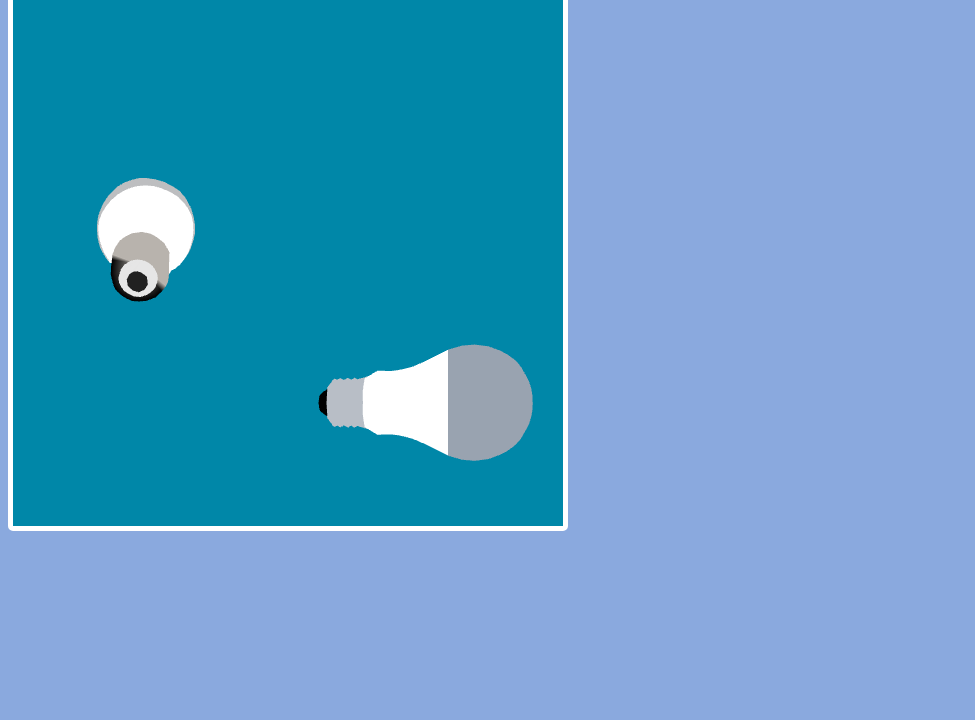
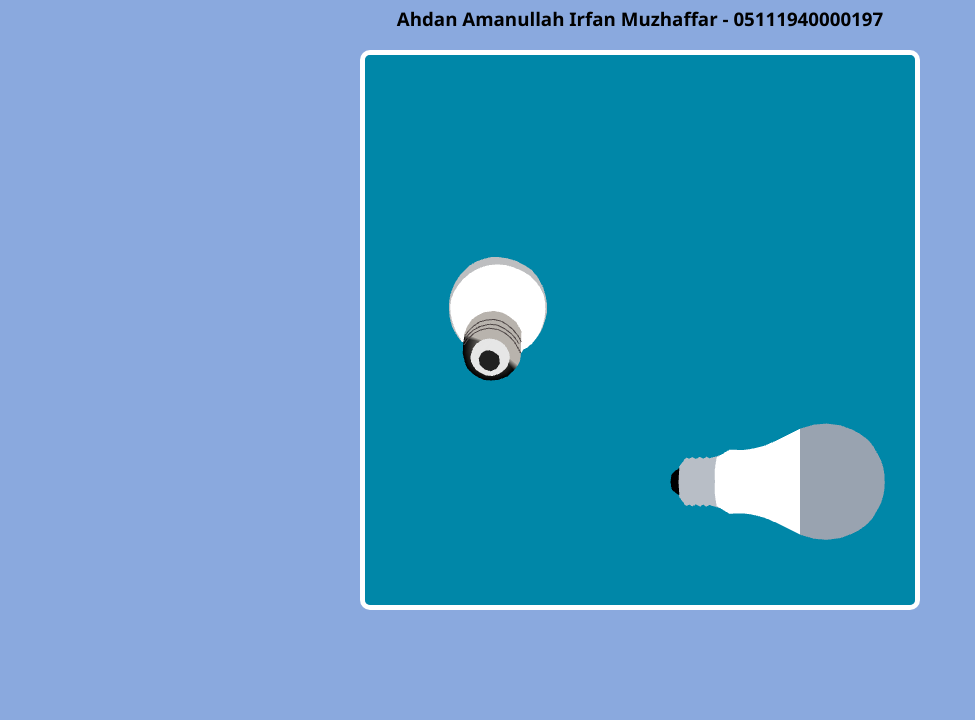
Before and after one commit to cg2021b/tugas-1-ahdan86, a plain HTML site: page index.html in a window 1280 px wide. Shown: the part 80-800 px from the top of the page, without its empty margins (0-975 px from the left). Drawn offline with Linux system fonts and the light colour scheme.

Commit message:
Add Ulir Things

```diff
--- a/index.html
+++ b/index.html
@@ -8,22 +8,26 @@
     <script src="vertices.js"></script>
     <script src="main.js"></script>
     <style>
-      h1{
+      h1, h3{
         font-family:'Segoe UI', Tahoma, Geneva, Verdana, sans-serif;
-        margin: 0 auto;
+        text-align: center
       }
       body{
         background-color: #8aa9de;
       }
       canvas{
         border: 5px solid white;
-        border-radius: 5px;
-        margin: auto;
+        border-radius: 10px;
+        position: absolute;
+        left: 0;
+        right: 0;
+        margin:auto;
       }
     </style>
   </head>
   <body onload="main()">
     <h1>Menggambar Lampu</h1>
+    <h3>Ahdan Amanullah Irfan Muzhaffar - 05111940000197</h3>
     <canvas id="myCanvas" width="550" height="550"> Browser tidak mendukung HTML5 </canvas>
   </body>
 </html>
--- a/main.js
+++ b/main.js
@@ -135,6 +135,10 @@ function main() {
     gl.drawArrays(gl.TRIANGLES, 160, 90);
     gl.drawArrays(gl.TRIANGLE_FAN, 261, 24);
     gl.drawArrays(gl.TRIANGLE_FAN, 250, 11);
+    gl.drawArrays(gl.LINE_STRIP, 370, 12);
+    gl.drawArrays(gl.LINE_STRIP, 382, 11);
+    gl.drawArrays(gl.LINE_STRIP, 393, 12);
+    // gl.drawArrays(gl.LINE_LOOP, 405, 13);
     requestAnimationFrame(render);
   }
   requestAnimationFrame(render);
--- a/vertices.js
+++ b/vertices.js
@@ -401,4 +401,58 @@ const verticesKanan = [
     -0.3607723144738, -0.0050024752822, 0.741, 0.745, 0.753,
     -0.37, -0.02, 0.741, 0.745, 0.753,
     -0.3784247208687, -0.0326780569775, 0.741, 0.745, 0.753,
+
+    //Ulir
+    -0.433346378698, -0.0850412401818, 0.305, 0.274, 0.274,
+    -0.4450285260962, -0.0629384821094, 0.305, 0.274, 0.274,
+    -0.4562433875984, -0.044199187222, 0.305, 0.274, 0.274,
+    -0.4712224067675, -0.0273818712973, 0.305, 0.274, 0.274,
+    -0.4917487514162, -0.0105645553727, 0.305, 0.274, 0.274,
+    -0.515793174428, 0.0019283078856, 0.305, 0.274, 0.274,
+    -0.5507070317838, 0.0067332552926, 0.305, 0.274, 0.274,
+    -0.58, 0, 0.305, 0.274, 0.274,
+    -0.6057513436643, -0.0134475238169, 0.305, 0.274, 0.274,
+    -0.6215458312651, -0.0296712258904, 0.305, 0.274, 0.274,
+    -0.6318082633606, -0.0421490675381, 0.305, 0.274, 0.274,
+    -0.6402105101335, -0.0553075187301, 0.305, 0.274, 0.274,
+
+    -0.44, -0.05, 0.305, 0.274, 0.274,
+    -0.4535320690647, -0.0298854939635, 0.305, 0.274, 0.274,
+    -0.4681486019199, -0.0133482855322, 0.305, 0.274, 0.274,
+    -0.4913630952782, 0.0041911779555, 0.305, 0.274, 0.274,
+    -0.5171569767874, 0.0177216212174, 0.305, 0.274, 0.274,
+    -0.5476797365733, 0.021229513915, 0.305, 0.274, 0.274,
+    -0.5829146223966, 0.0122394698168, 0.305, 0.274, 0.274,
+    -0.6064500722413, -0.0004228480598, 0.305, 0.274, 0.274,
+    -0.625459474039, -0.0183611317184, 0.305, 0.274, 0.274,
+    -0.6339080970602, -0.0327821048557, 0.305, 0.274, 0.274,
+    -0.6435636662273, -0.0461478848366, 0.305, 0.274, 0.274,
+
+    -0.4324759907532, -0.0443272267096, 0.305, 0.274, 0.274,
+    -0.437555603451, -0.0301331022996, 0.305, 0.274, 0.274,
+    -0.4486005177288, -0.0143509197468, 0.305, 0.274, 0.274,
+    -0.4635645951375, 0.0030925451801, 0.305, 0.274, 0.274,
+    -0.4838729859063, 0.0197053689199, 0.305, 0.274, 0.274,
+    -0.5044258320527, 0.0319834862054, 0.305, 0.274, 0.274,
+    -0.5312223052837, 0.0384019167813, 0.305, 0.274, 0.274,
+    -0.5598541533936, 0.0358345445509, 0.305, 0.274, 0.274,
+    -0.5833469518427, 0.029416113975, 0.305, 0.274, 0.274,
+    -0.6057233305196, 0.013890880611, 0.305, 0.274, 0.274,
+    -0.6227684511609, -0.0025986887078, 0.305, 0.274, 0.274,
+    -0.6345803473498, -0.0187184947634, 0.305, 0.274, 0.274,
+
+    //Shadow Gajai :(
+    // -0.6522130821009, -0.0305630802611, 0.258, 0.250, 0.254, //J
+    // -0.6531515306672, -0.0122247138459, 0.247, 0.247, 0.258, //J1
+    // -0.6518284280935, 0.0081582155825, 0.403, 0.415, 0.443, //J2
+    // -0.6457424114338, 0.0273873942885, 0.529, 0.533, 0.552, //J3
+    // -0.6335101464419, 0.0520007430322, 0.729, 0.733, 0.752,
+    // -0.6627164749011, 0.0773832589242, 0.882, 0.886, 0.898,
+    // -0.6845639551791, 0.1077653612797, 0.713, 0.717, 0.737,
+    // -0.6875111663205, 0.0846903468325, 0.662, 0.666, 0.686,
+    // -0.6870922135396, 0.0619999159593, 0.537, 0.541, 0.560,
+    // -0.6834452741078, 0.0350790657709, 0.4, 0.407, 0.427,
+    // -0.6761226635278, 0.0139269691943, 0.341, 0.352, 0.372,
+    // -0.669584155875, -0.0033792916411, 0.286, 0.290, 0.313,
+    // -0.6630841221092, -0.0150443715006, 0.258, 0.250, 0.254,
   ];
```
